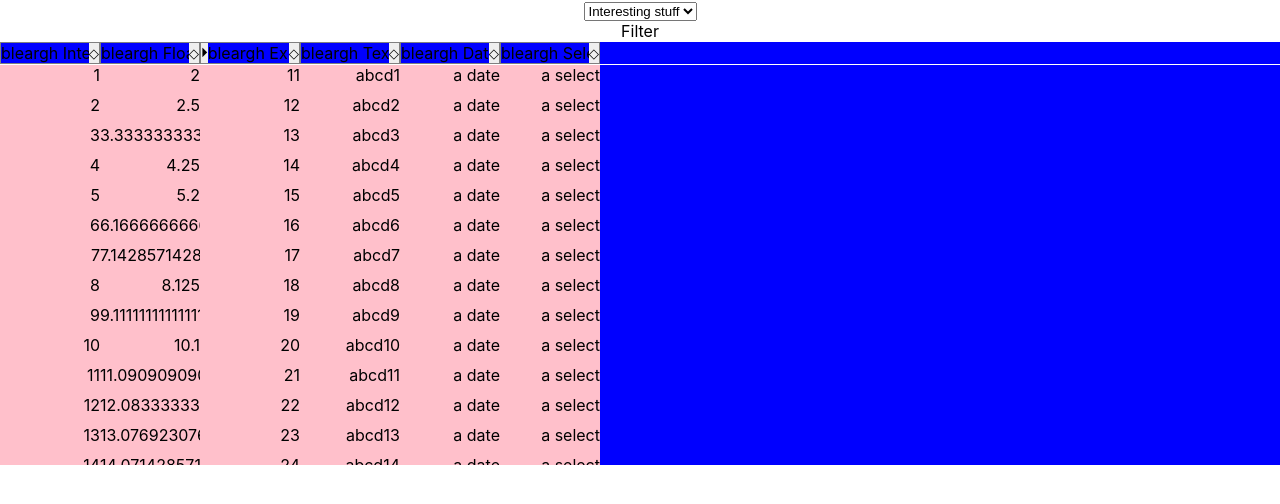
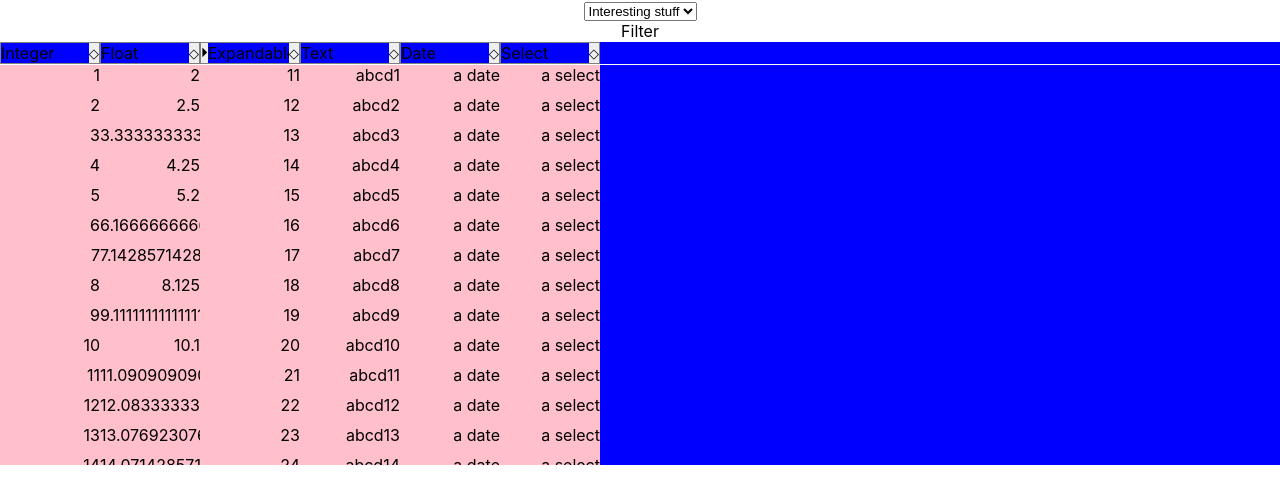
Before and after one commit to dwhite8405/tabular, a React (Create React App) app: page / in a window 1280 px wide. Shown: the top 504 px of the page. Built offline with nearby package versions, Linux system fonts and the light colour scheme.

Commit message:
Change the resize cursor.

```diff
--- a/src/components/RowHeader.tsx
+++ b/src/components/RowHeader.tsx
@@ -91,7 +91,7 @@ export class RowHeader extends React.Component<RowHeaderProps, RowHeaderState> {
                 draggable={true}
                 onDragStart={this.onHeadingDragStart}>
                 {collapse}
-                <span>bleargh {column.name}</span>
+                <span>{column.name}</span>
                 {xorderBy}
 
             </div>
@@ -102,7 +102,7 @@ export class RowHeader extends React.Component<RowHeaderProps, RowHeaderState> {
                 height: '100%',
                 right: 0,
                 top: 0,
-                cursor: 'w-resize',
+                cursor: 'ew-resize',
             }} onMouseDown={(ev) => this.props.startResizeColumn(ev, column)}>
             </div>
         </div>;
```
